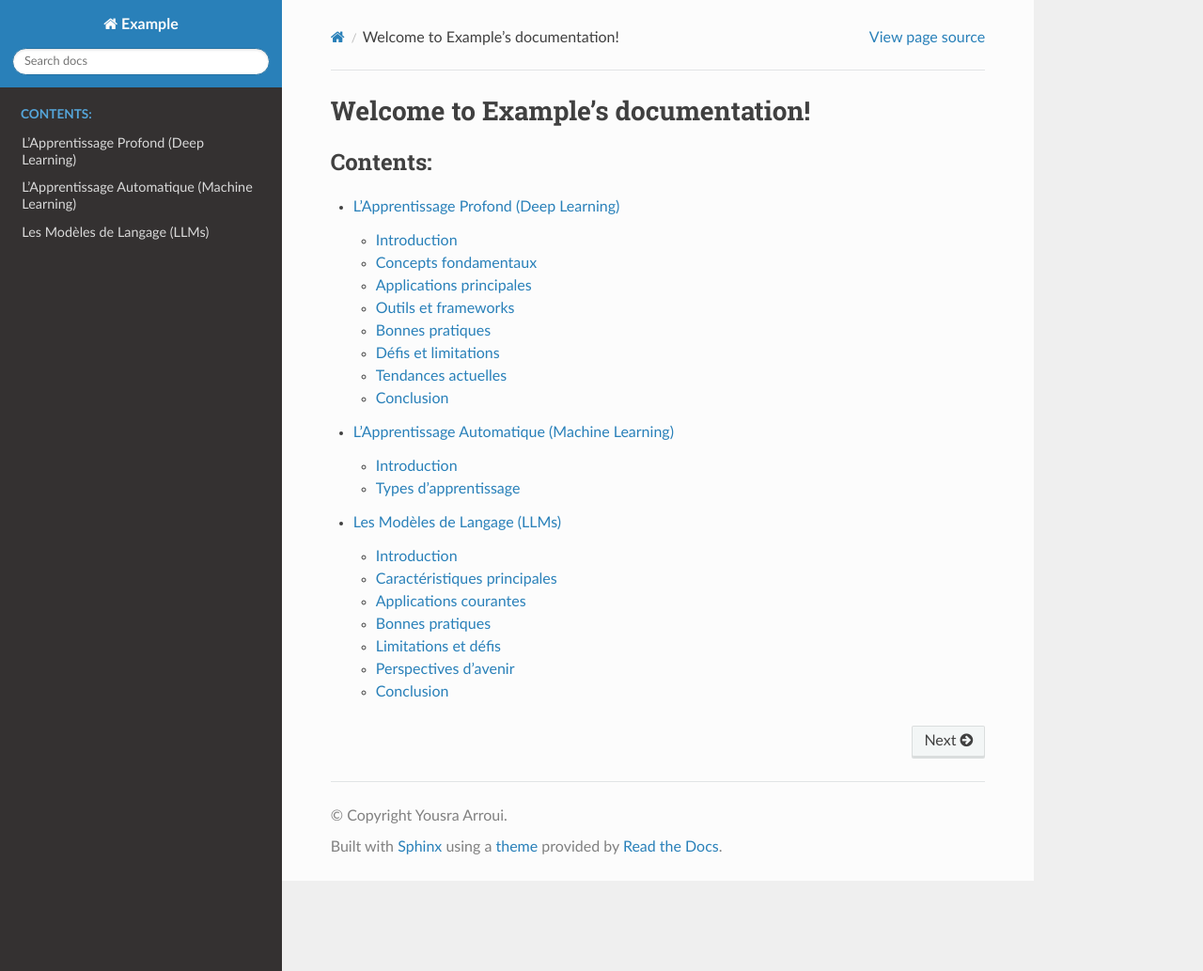
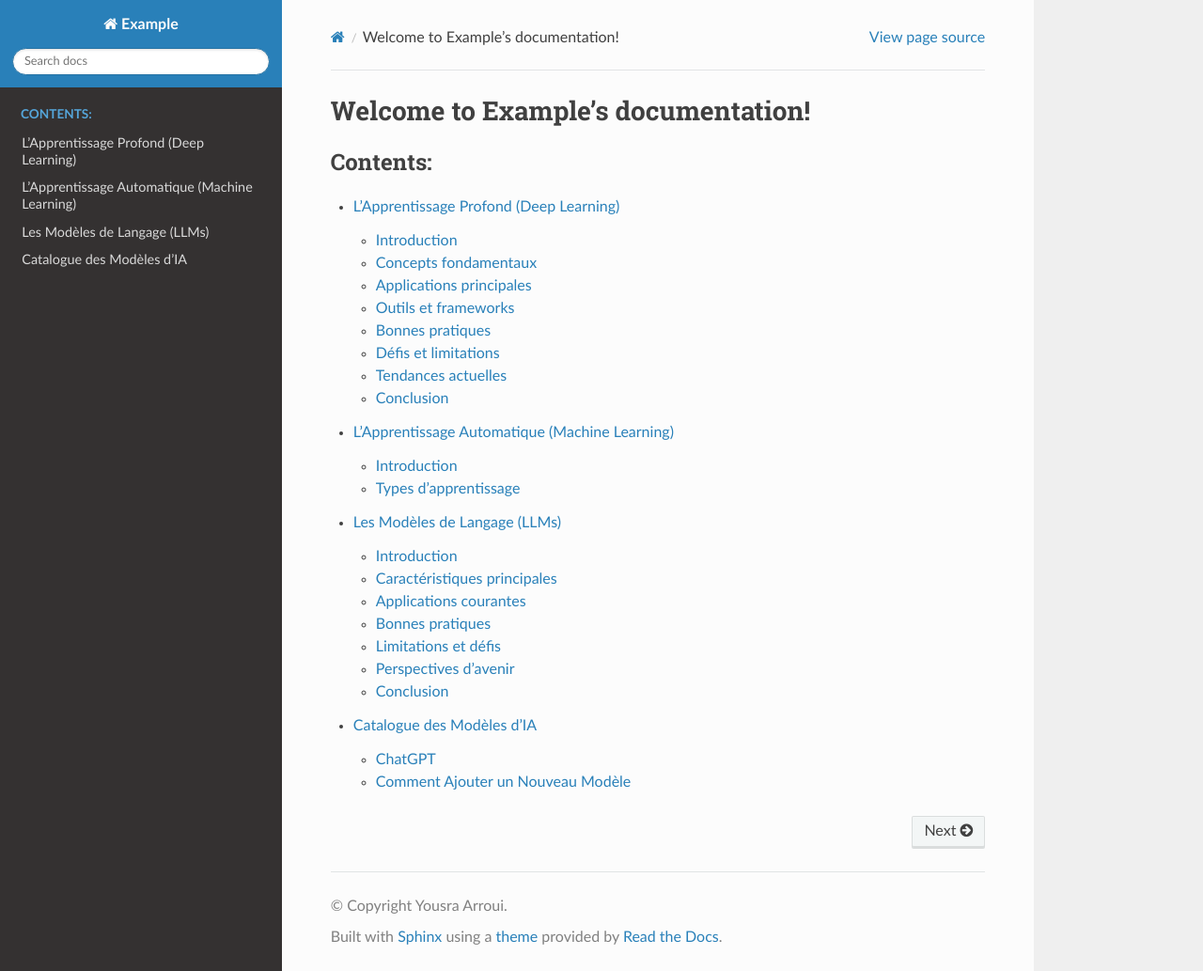
Before and after one commit to Yousraarroui/TestSphinx, a Sphinx documentation site: the page built from doc/index.rst, in a window 1280 px wide and 1033 px high. Shown: the whole window at 94% size. Built offline with Sphinx 7.4.7 and the Read the Docs theme 3.1.0, drawn with Linux system fonts in a browser that asks for light colours; some of the changed lines change nothing that is shown.

Commit message:
test models ai_models_catalog

````diff
--- /dev/null
+++ b/doc/ai_models_catalog.md
@@ -0,0 +1,139 @@
+# Catalogue des Modèles d'IA
+
+Ce catalogue contient des fiches d'identité détaillées pour différents modèles d'IA, permettant une comparaison facile et une documentation standardisée.
+
+## ChatGPT
+
+### Informations Générales
+- **Nom du Modèle**: ChatGPT
+- **Date de Création/Publication**: 30 novembre 2022
+- **Développeur/Organisation**: OpenAI
+- **Version Actuelle**: GPT-4 (Mars 2023)
+
+### Caractéristiques Techniques
+#### Input/Output
+- **Type d'Entrée**: Texte (prompts)
+- **Type de Sortie**: Texte généré
+- **Contexte Maximum**:
+  - GPT-3.5: 4K tokens
+  - GPT-4: 8K ou 32K tokens selon la version
+
+#### Architecture
+- **Type de Modèle**: LLM (Large Language Model)
+- **Architecture Base**: Transformer (architecture decoder-only)
+- **Taille du Modèle**: Non divulguée publiquement
+
+### Accès et Licence
+- **Type de Licence**: Propriétaire
+- **Coût**:
+  - Version gratuite disponible
+  - ChatGPT Plus: $20/mois
+  - API: Pay-as-you-go (prix variable selon le modèle)
+- **Open Source**: Non
+- **Lien vers l'API**: [Documentation API OpenAI](https://platform.openai.com/docs/api-reference)
+- **API Disponible**: Oui
+
+### Description
+ChatGPT est un modèle de langage conversationnel capable de comprendre et générer du texte en langage naturel. Il peut répondre à des questions, rédiger du contenu, aider à la programmation, et effectuer diverses tâches linguistiques.
+
+#### Cas d'Utilisation
+- Assistance à la programmation
+- Rédaction et édition de texte
+- Support client automatisé
+- Aide à l'apprentissage
+- Analyse et résumé de textes
+
+### Avantages et Inconvénients
+#### Avantages
+- Interface conversationnelle intuitive
+- Excellente compréhension du contexte
+- Polyvalence dans les tâches
+- Mises à jour régulières
+- API bien documentée
+
+#### Inconvénients
+- Peut générer des informations incorrectes
+- Coût significatif pour l'utilisation professionnelle
+- Limites de contexte
+- Pas de connexion internet en temps réel
+- Biais potentiels dans les réponses
+
+### Ressources et Exemples
+
+#### Documentation
+- [Documentation API OpenAI](https://platform.openai.com/docs)
+- [Guide des Bonnes Pratiques](https://platform.openai.com/docs/guides/gpt-best-practices)
+
+#### Code d'Exemple
+```python
+import openai
+
+openai.api_key = 'your-api-key'
+
+response = openai.ChatCompletion.create(
+    model="gpt-3.5-turbo",
+    messages=[
+        {"role": "system", "content": "You are a helpful assistant."},
+        {"role": "user", "content": "Hello, how are you?"}
+    ]
+)
+
+print(response.choices[0].message.content)
+```
+
+#### Intégrations Compatibles
+- LangChain
+- OpenAI Python Package
+- ChatGPT Plugins
+- Microsoft Azure OpenAI Service
+
+#### Exemples d'Utilisation
+
+**Exemple 1 - Explication de Concept:**
+```
+Input: Explique-moi le concept de récursivité en programmation
+Output: La récursivité est une technique de programmation où une fonction s'appelle
+elle-même pour résoudre un problème plus grand en le décomposant en sous-problèmes
+plus simples. C'est comme une mise en abyme, où chaque appel résout une partie plus
+petite du problème jusqu'à atteindre un cas de base.
+```
+
+**Exemple 2 - Traduction:**
+```
+Input: Traduis cette phrase en anglais : "Le chat dort sur le canapé"
+Output: The cat is sleeping on the couch
+```
+
+### Notes et Observations
+- Les performances varient selon la version du modèle utilisée
+- La qualité des réponses dépend beaucoup de la formulation du prompt
+- Important de vérifier les informations critiques
+- Mise à jour régulière des capacités et fonctionnalités
+
+## Comment Ajouter un Nouveau Modèle
+
+Pour ajouter un nouveau modèle à ce catalogue, suivez ce template :
+
+```markdown
+## Nom du Modèle
+
+### Informations Générales
+- **Nom du Modèle**:
+- **Date de Création/Publication**:
+- **Développeur/Organisation**:
+- **Version Actuelle**:
+
+### Caractéristiques Techniques
+#### Input/Output
+- **Type d'Entrée**:
+- **Type de Sortie**:
+- **Contexte Maximum**:
+
+[... suite du template ...]
+```
+
+Assurez-vous de :
+1. Respecter la structure des sections
+2. Inclure des exemples concrets
+3. Citer vos sources
+4. Maintenir les informations à jour
--- a/doc/index.rst
+++ b/doc/index.rst
@@ -13,3 +13,4 @@
    deep_learning.md
    machinelearning.md
    llm.md
+   ai_models_catalog.md
````
